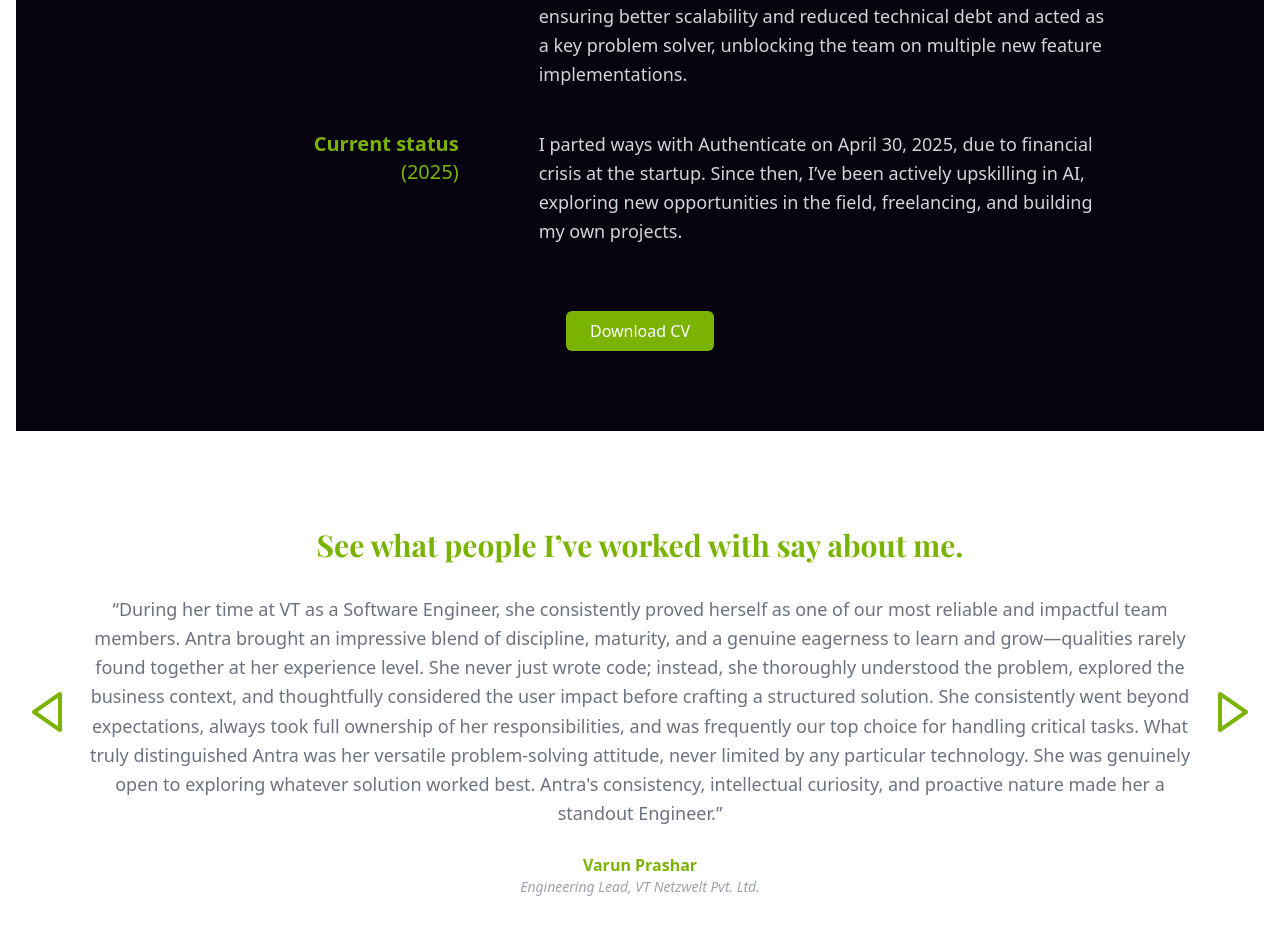
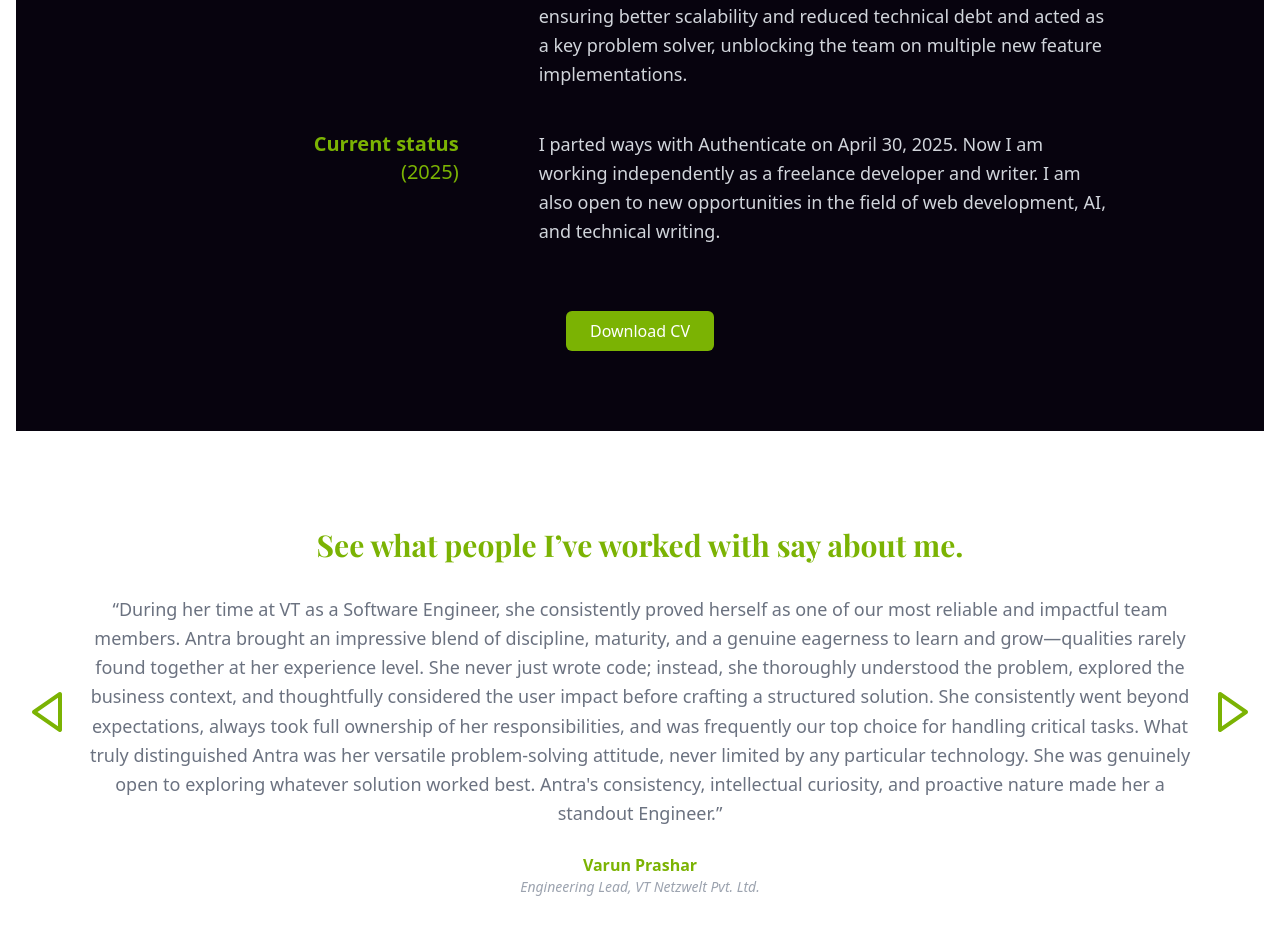
Before and after one commit to mis-coder/antraverma.com, a Next.js app: page /about in a window 1280 px wide. Shown: the part 1627-2554 px from the top of the page. Built offline with nearby package versions, Linux system fonts and the light colour scheme; a web font is replaced by a local one.

Commit message:
fix: changed contact links

```diff
--- a/app/components/Sections/Services.tsx
+++ b/app/components/Sections/Services.tsx
@@ -1,4 +1,4 @@
-import { services, topmateUrl } from "@/app/constants";
+import { mentorshipUrl, services } from "@/app/constants";
 import Image from "next/image";
 import Link from "next/link";
 
@@ -33,7 +33,7 @@ const ServicesSection = () => {
               </p>
               {service.title.toLowerCase() === "consultation" && (
                 <Link
-                  href={topmateUrl}
+                  href={mentorshipUrl}
                   target="_blank"
                   className="inline-block bg-secondary text-primary px-6 py-2 rounded-md mt-2 group-hover:bg-primary group-hover:text-secondary hover:scale-105 transition-all duration-300 ease-in-out"
                 >
--- a/app/constants/index.ts
+++ b/app/constants/index.ts
@@ -16,8 +16,8 @@ import Website from "../assets/icons/website.svg";
 import AIUtilsPreview from "../assets/images/project_ai_utils.png";
 import PassGeneratorPreview from "../assets/images/project_pass_generator.png";
 
-export const onlineMeetUrl = "https://calendly.com/contact-antraverma/30min";
-export const topmateUrl = "https://topmate.io/antra_v";
+export const onlineMeetUrl = "https://topmate.io/antra_v/1587164";
+export const mentorshipUrl = "https://www.codementor.io/@antraverma99";
 
 export const navItems = [
   {
@@ -185,7 +185,7 @@ export const careerData = [
     title: "Current status",
     duration: "2025",
     description:
-      "I parted ways with Authenticate on April 30, 2025, due to financial crisis at the startup. Since then, I’ve been actively upskilling in AI, exploring new opportunities in the field, freelancing, and building my own projects.",
+      "I parted ways with Authenticate on April 30, 2025. Now I am working independently as a freelance developer and writer. I am also open to new opportunities in the field of web development, AI, and technical writing.",
   },
 ];
 
```
